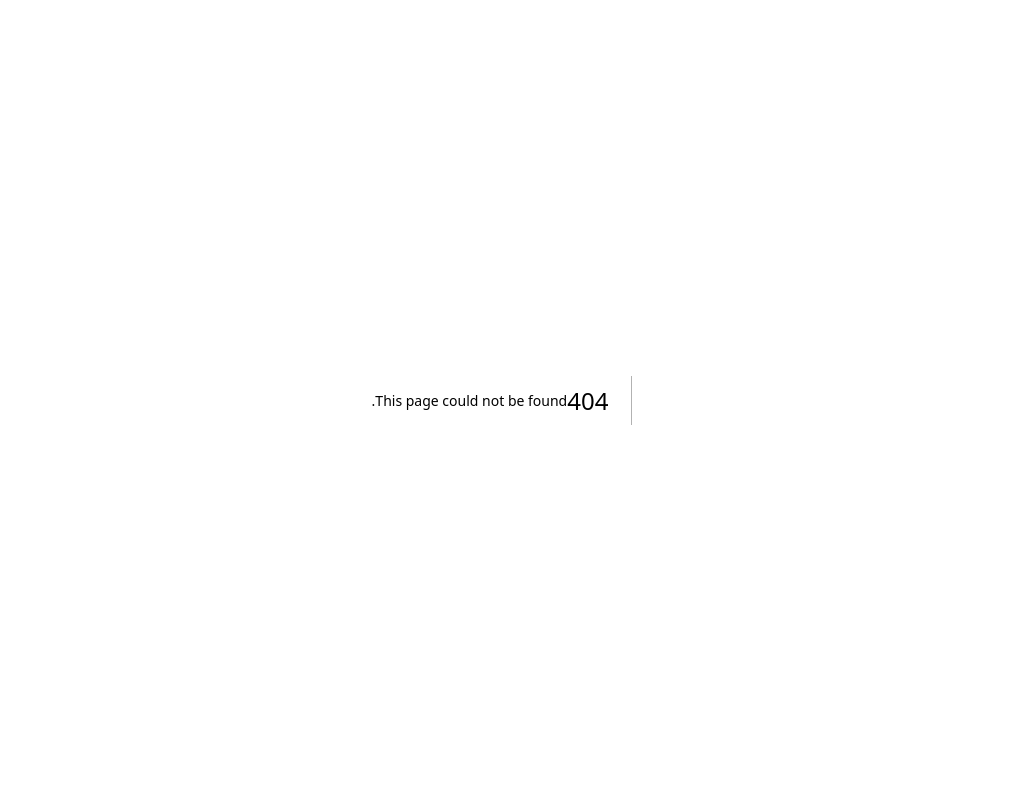
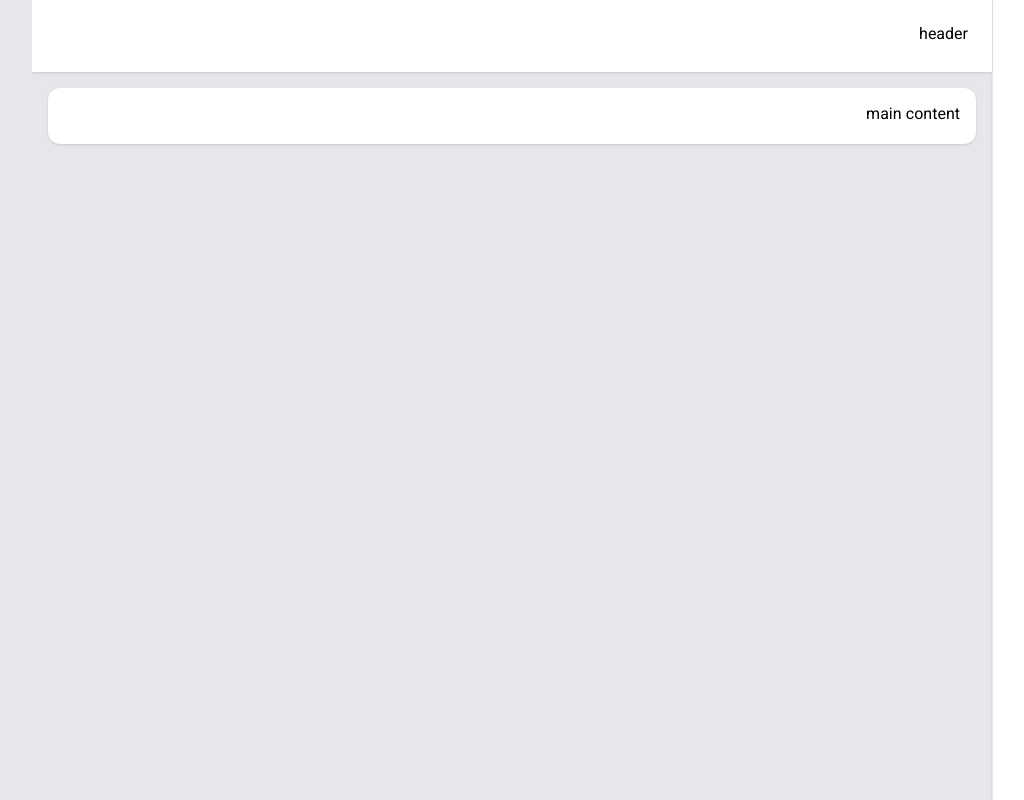
Before and after one commit to AmirSami75/Azura.Dashboard, a Next.js app: page /dashboard in a window 1280 px wide. Before the commit this address had no page. Shown: the whole page, without its empty margins (170-1194 px from the left). Built offline with nearby package versions, Linux system fonts and the light colour scheme.

Commit message:
set main layout and dashboard layout

```diff
--- /dev/null
+++ b/src/app/dashboard/layout.tsx
@@ -0,0 +1,23 @@
+export default function DashboardLayout({
+  children,
+}: Readonly<{
+  children: React.ReactNode;
+}>) {
+  return (
+    <div className="flex min-h-screen">
+      <aside className="w-80 bg-white text-black p-4  shadow border-l-1 border-gray-200 ">
+        {/* sidebar component */}
+        sidebar
+      </aside>
+      {/* main content */}
+      <div className="flex-1">
+        {/* header component */}
+        <header className="p-6 shadow bg-white text-black ">header</header>
+        {/* page.tsx component */}
+        <main className="p-4 bg-white text-black m-4 shadow rounded-xl">
+          {children}
+        </main>
+      </div>
+    </div>
+  );
+}
--- /dev/null
+++ b/src/app/dashboard/page.tsx
@@ -0,0 +1,5 @@
+const Dashboard = () => {
+  return <div>main content</div>;
+};
+
+export default Dashboard;
--- a/src/app/globals.css
+++ b/src/app/globals.css
@@ -6,4 +6,5 @@
 
 body {
   font-family: var(--font-main);
+  @apply bg-gray-200  text-gray-600;
 }
--- a/src/app/layout.tsx
+++ b/src/app/layout.tsx
@@ -1,7 +1,6 @@
 import type { Metadata } from "next";
 import "./globals.css";
 import { Vazirmatn } from "next/font/google";
-import LocalFont from "next/font/local";
 import localFont from "next/font/local";
 
 const vazir = Vazirmatn({
@@ -32,9 +31,9 @@ export default function RootLayout({
       dir="rtl"
       className={`${iranSans.variable} ${vazir.variable}`}
     >
-      <body>{children}</body>
+      <body className="">
+        <main>{children}</main>
+      </body>
     </html>
   );
 }
-
-// antialiased
--- a/src/app/page.tsx
+++ b/src/app/page.tsx
@@ -1,10 +1,7 @@
-export default function Home() {
+export default function mainLayout() {
   return (
-    <div className=" min-h-screen ">
-      <main>
-        hello every one <p>سلام بر همه دوستان </p>
-      </main>
-      <footer></footer>
+    <div className="">
+      hello every one <p>سلام بر همه دوستان </p>
     </div>
   );
 }
```
Also changed, not shown: package.json (+6 -6 lines), src/app/(dashboard)/page.tsx (deleted).
